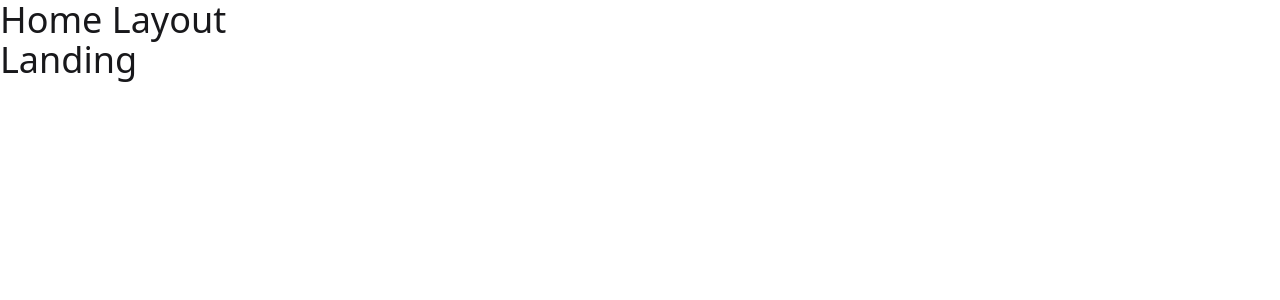
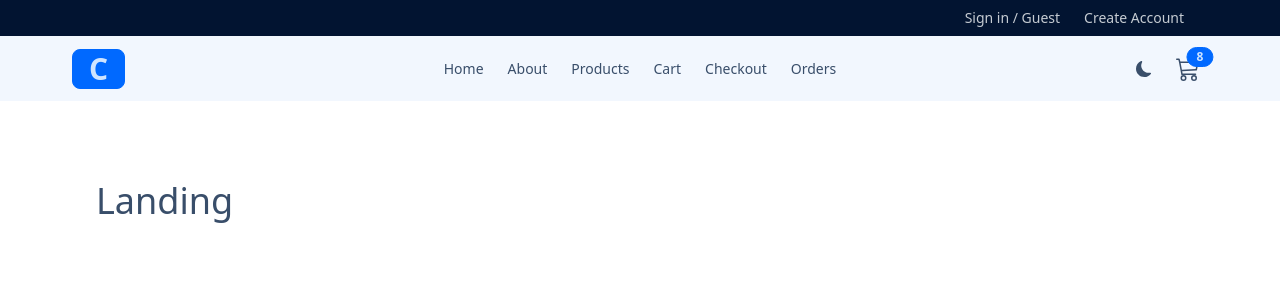
Before and after one commit to nlosinsky/store-app, a React (Vite) app: page / in a window 1280 px wide. Shown: the top 300 px of the page. Built offline with nearby package versions, Linux system fonts and the light colour scheme.

Commit message:
added nav-related components and implemented theme toggle

```diff
--- /dev/null
+++ b/src/components/Header.jsx
@@ -0,0 +1,16 @@
+import { Link } from "react-router-dom";
+
+const Header = () => {
+  return (
+    <header className="bg-neutral py-2 text-neutral-content">
+      <div className="align-element flex justify-center sm:justify-end">
+        <div className="flex gap-x-6 justify-center items-center">
+          <Link to="/login" className="link link-hover text-xs sm:text-sm">Sign in / Guest</Link>
+          <Link to="/register" className="link link-hover text-xs sm:text-sm">Create Account</Link>
+        </div>
+      </div>
+    </header>
+  );
+};
+
+export default Header;
--- /dev/null
+++ b/src/components/NavLinks.jsx
@@ -0,0 +1,30 @@
+import { NavLink } from "react-router-dom";
+const links = [
+  { id: 1, url: '/', text: 'home' },
+  { id: 2, url: 'about', text: 'about' },
+  { id: 3, url: 'products', text: 'products' },
+  { id: 4, url: 'cart', text: 'cart' },
+  { id: 5, url: 'checkout', text: 'checkout' },
+  { id: 6, url: 'orders', text: 'orders' },
+];
+
+const NavLinks = () => {
+  const elems = links.map((link) => {
+    const { id, url, text } = link;
+
+    return (
+      <li key={id}>
+        <NavLink className="capitalize" to={url}>
+          {text}
+        </NavLink>
+      </li>
+    );
+  });
+  return (
+    <>
+      {elems}
+    </>
+  );
+};
+
+export default NavLinks;
--- /dev/null
+++ b/src/components/Navbar.jsx
@@ -0,0 +1,74 @@
+import { NavLink } from "react-router-dom";
+import { BsCart3, BsMoonFill, BsSunFill } from "react-icons/bs";
+import { FaBarsStaggered } from "react-icons/fa6";
+import NavLinks from "./NavLinks.jsx";
+import { useEffect, useState } from "react";
+
+const themes = {
+  winter: 'winter',
+  dracula: 'dracula',
+};
+
+
+const getThemeFromLocalStorage = () => {
+  return localStorage.getItem('theme') || themes.winter;
+}
+
+const Navbar = () => {
+  const [theme, setTheme] = useState(getThemeFromLocalStorage());
+
+  const handleTheme = () => {
+    const { winter, dracula } = themes;
+    const newTheme = theme === winter ? dracula : winter;
+    setTheme(newTheme);
+  }
+
+  useEffect(() => {
+    document.documentElement.setAttribute('data-theme', theme);
+    localStorage.setItem('theme', theme);
+  }, [theme]);
+
+  return (
+    <nav className="bg-base-200">
+      <div className="navbar align-element">
+        <div className="navbar-start">
+          <NavLink to='/' className="hidden lg:flex btn btn-primary text-3xl items-center">C</NavLink>
+
+          <div className="dropdown">
+            <label tabIndex={0} className="btn btn-ghost lg:hidden">
+              <FaBarsStaggered className='h-6 w-6' />
+            </label>
+            <ul tabIndex={0} className="'menu menu-sm dropdown-content mt-3 z-[1] p-2 shadow bg-base-200 rounded-box w-52">
+              <NavLinks />
+            </ul>
+          </div>
+        </div>
+        <div className="navbar-center hidden lg:flex">
+          <ul className="menu menu-horizontal">
+            <NavLinks />
+          </ul>
+        </div>
+        <div className="navbar-end">
+          <label className="swap swap-rotate">
+            {/* this hidden checkbox controls the state */}
+            <input type="checkbox" onChange={handleTheme} />
+
+            <BsSunFill className="swap-on h-4 w-4" />
+
+            {/* moon icon */}
+            <BsMoonFill className="swap-off h-4 w-4" />
+          </label>
+
+          <NavLink to='/cart' className="btn btn-ghost btn-circle btn-md ml-4">
+            <div className="indicator">
+              <BsCart3 className="h-6 w-6"></BsCart3>
+              <span className="badge badge-sm badge-primary indicator-item">8</span>
+            </div>
+          </NavLink>
+        </div>
+      </div>
+    </nav>
+  );
+};
+
+export default Navbar;
--- a/src/components/index.js
+++ b/src/components/index.js
@@ -1,2 +1,5 @@
 export { default as FormInput } from './FormInput';
 export { default as SubmitBtn } from './SubmitBtn.jsx';
+export { default as Header } from './Header.jsx';
+export { default as Navbar } from './Navbar.jsx';
+export { default as NavLinks } from './NavLinks.jsx';
--- a/src/index.css
+++ b/src/index.css
@@ -1,2 +1,10 @@
 @import "tailwindcss";
-@plugin "daisyui";
+@plugin "daisyui" {
+    themes: winter --default, dracula --prefersdark;
+}
+
+@layer components {
+    .align-element {
+        @apply mx-auto max-w-6xl px-8;
+    }
+}
--- a/src/pages/HomeLayout.jsx
+++ b/src/pages/HomeLayout.jsx
@@ -1,10 +1,15 @@
 import { Outlet } from "react-router-dom";
+import { Header } from "../components";
+import Navbar from "../components/Navbar.jsx";
 
 const HomeLayout = () => {
   return (
     <>
-      <h1 className="text-4xl">Home Layout</h1>
-      <Outlet />
+      <Header/>
+      <Navbar/>
+      <section className='align-element py-20'>
+        <Outlet/>
+      </section>
     </>
   );
 };
```
